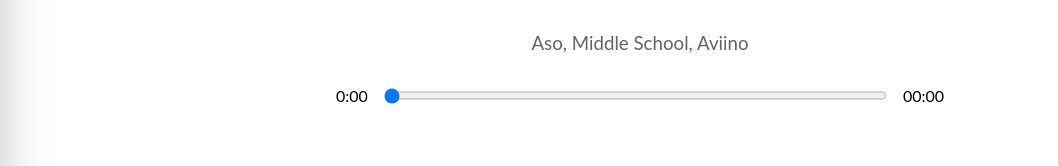
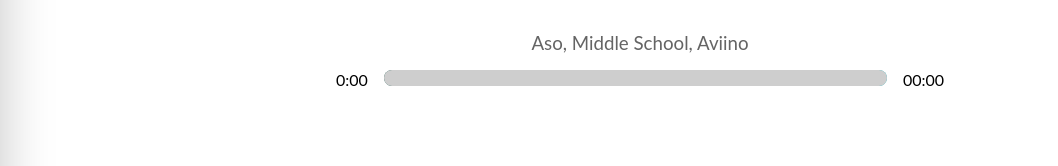
Before and after one commit to swarajp688/music-player-react, a React (Create React App) app: page / in a window 1280 px wide. Shown: the part 490-656 px from the top of the page, without its empty margins (0-1058 px from the left). Built offline with nearby package versions, Linux system fonts and the light colour scheme; the HTML template or start-up script is replaced by a standard one.

Commit message:
added styles on input and added async await

```diff
--- a/src/App.js
+++ b/src/App.js
@@ -1,46 +1,74 @@
 //import components
 import { useState, useRef } from "react";
-import { Player , Song , Library, Nav} from "./components"
+import { Player, Song, Library, Nav } from "./components";
 
 //import styles
-import "./styles/app.scss"
+import "./styles/app.scss";
 
 //IMPORT util
-import data from './data';
+import data from "./data";
 function App() {
   const audioRef = useRef(null);
-  const [songs,setSongs]=useState(data());
-  const [currentSong , setCurrentSong] = useState(songs[0]);
-  const [isPlaying , setIsPlaying] = useState(false);
-  const [libStatus, setLibStatus]=useState(false);
+  const [songs, setSongs] = useState(data());
+  const [currentSong, setCurrentSong] = useState(songs[0]);
+  const [isPlaying, setIsPlaying] = useState(false);
+  const [libStatus, setLibStatus] = useState(false);
 
   const [songInfo, setSongInfo] = useState({
     currentTime: 0,
     duration: 0,
+    animationPercentage: 0,
   });
-
+  //handlers
   const timeHandler = (e) => {
     const current = e.target.currentTime;
     const duration = e.target.duration;
+    const calPerc = Math.round((current * 100) / duration);
+    console.log(calPerc);
     setSongInfo({
-      ...songInfo , currentTime:current , duration
-    })
+      ...songInfo,
+      currentTime: current,
+      duration,
+      animationPercentage: calPerc,
+    });
   };
 
-
+  const songEndHandler = async() => {
+    let songIndex = songs.findIndex((song) => song.id === currentSong.id);
+    await setCurrentSong(songs[(songIndex + 1) % songs.length]);
+    if(isPlaying) audioRef.current.play();
+  };
 
   return (
     <div className="App">
       <Nav libStatus={libStatus} setLibStatus={setLibStatus} />
-      <Song currentSong={currentSong}/>
-      <Player setSongs={setSongs} setCurrentSong={setCurrentSong} songs={songs} audioRef={audioRef} setSongInfo={setSongInfo} songInfo={songInfo} isPlaying={isPlaying} setIsPlaying={setIsPlaying} currentSong={currentSong}/>
-      <Library libStatus={libStatus} isPlaying={isPlaying} setSongs={setSongs} audioRef={audioRef} setIsPlaying={setIsPlaying} setCurrentSong={setCurrentSong} songs={songs}/>
+      <Song currentSong={currentSong} />
+      <Player
+        setSongs={setSongs}
+        setCurrentSong={setCurrentSong}
+        songs={songs}
+        audioRef={audioRef}
+        setSongInfo={setSongInfo}
+        songInfo={songInfo}
+        isPlaying={isPlaying}
+        setIsPlaying={setIsPlaying}
+        currentSong={currentSong}
+      />
+      <Library
+        libStatus={libStatus}
+        isPlaying={isPlaying}
+        setSongs={setSongs}
+        audioRef={audioRef}
+        setIsPlaying={setIsPlaying}
+        setCurrentSong={setCurrentSong}
+        songs={songs}
+      />
       <audio
         onTimeUpdate={timeHandler}
         onLoadedMetadata={timeHandler}
         ref={audioRef}
         src={currentSong.audio}
-
+        onEnded={songEndHandler}
       ></audio>
     </div>
   );
--- a/src/components/LibrarySong.js
+++ b/src/components/LibrarySong.js
@@ -1,9 +1,9 @@
 import React from 'react'
-import { audioPlay } from '../utils';
+
 const LibrarySong = ({song ,songs ,setCurrentSong  , audioRef , isPlaying , setSongs }) => {
-  const selectSongHandler = ()=> {
+  const selectSongHandler = async ()=> {
 
-    setCurrentSong(song);
+    await setCurrentSong(song);
     const crSong =song;
 
     const newSong = songs.map( (song)=>{
@@ -20,7 +20,7 @@ const LibrarySong = ({song ,songs ,setCurrentSong  , audioRef , isPlaying , setS
       }
     } );
     setSongs(newSong);
-    audioPlay(isPlaying ,audioRef);
+    if(isPlaying) audioRef.current.play();
 
 
   }
--- a/src/components/Player.js
+++ b/src/components/Player.js
@@ -6,11 +6,12 @@ import {
   faPause,
 } from "@fortawesome/free-solid-svg-icons";
 import { useEffect } from "react";
-import { audioPlay } from "../utils";
+
 
 const Player = ({songInfo, setSongInfo ,audioRef, currentSong,setCurrentSong, isPlaying, setIsPlaying ,songs, setSongs}) => {
   useEffect(()=>{
     console.info(isPlaying);
+    console.log(currentSong)
     const newSong = songs.map( (song)=>{
       if(song.id === currentSong.id){
         return {
@@ -27,6 +28,7 @@ const Player = ({songInfo, setSongInfo ,audioRef, currentSong,setCurrentSong, is
     setSongs(newSong);
   },[currentSong])
   const playSongHandler = () => {
+
     if (isPlaying) {
       audioRef.current.pause();
 
@@ -54,23 +56,35 @@ const Player = ({songInfo, setSongInfo ,audioRef, currentSong,setCurrentSong, is
       let songIndex = songs.findIndex((song)=> song.id === currentSong.id);
       //setCurrentSong(songs[songIndex]);
       if(direction ==='skip-forward'){
-        setCurrentSong(songs[(songIndex+1)%songs.length]);
+        await setCurrentSong(songs[(songIndex+1)%songs.length]);
       }
       if(direction ==='skip-back'){
         if(songIndex){
-          setCurrentSong(songs[songIndex-1]);
+          await setCurrentSong(songs[songIndex-1]);
+          if(isPlaying) audioRef.current.play();
         }else{
           songIndex = songs.length;
-          setCurrentSong(songs[songIndex-1]);
+          await setCurrentSong(songs[songIndex-1]);
+          if(isPlaying) audioRef.current.play();
         }
       }
-      audioPlay(isPlaying,audioRef);
+    if(isPlaying) audioRef.current.play();
+
+  }
+  const styleTrack = {
+    transform : `translateX(${songInfo.animationPercentage}%)`
+
   }
   return (
     <div className="player">
       <div className="time-control">
         <p>{getTime(songInfo.currentTime)}</p>
-        <input min={0} max={songInfo.duration || 0} value={songInfo.currentTime} onChange={dragHandler} type="range"></input>
+        <div style={{
+          background:`linear-gradient(to right,${currentSong.color[0]},${currentSong.color[1]})`,
+        }} className="track">
+          <input min={0} max={songInfo.duration || 0} value={songInfo.currentTime} onChange={dragHandler} type="range"></input>
+          <div style={styleTrack} className="track-progress"></div>
+        </div>
         <p>{songInfo.duration ? getTime(songInfo.duration) : "00:00"}</p>
       </div>
       <div className="play-control">
--- a/src/styles/_player.scss
+++ b/src/styles/_player.scss
@@ -11,10 +11,12 @@
 
     input {
         width: 100%;
-        padding: 1rem 0rem;
+        background: transparent;
+        -webkit-appearance: none;
+        cursor: pointer;
     }
     p {
-        padding: 1rem;
+        padding: 0rem 1rem 1rem 1rem;
     }
 }
 
@@ -24,7 +26,36 @@
     align-items: center;
     justify-content: space-between;
     margin-bottom: 2rem;
+
     svg {
         cursor: pointer;
     }
 }
+
+.track{
+    width: 100%;
+    height: 1rem;
+    position: relative;
+    border-radius: 1rem;
+    overflow: hidden;
+}
+.track-progress {
+    background: rgb(206, 206, 206);
+    width: 100%;
+    height: 100%;
+    position: absolute;
+    top: 0;
+    left: 0;
+    transform: translateX(0%);
+    transition:0.3s all ease-in-out;
+    pointer-events: none;
+}
+input[type="range"]:focus {
+    outline:none;
+}
+input[type="range"]::-webkit-slider-thumb{
+    -webkit-appearance: none;
+    height: 16px;
+    width: 16px;
+
+}
--- a/src/utils.js
+++ /dev/null
@@ -1,10 +0,0 @@
-export const audioPlay=(isPlaying , audioRef)=>{
-    if(isPlaying){
-    const playPromise = audioRef.current.play();
-    if(playPromise !== undefined){
-      playPromise.then(()=>{
-        audioRef.current.play();
-      })
-    }
-  }
-}
```
